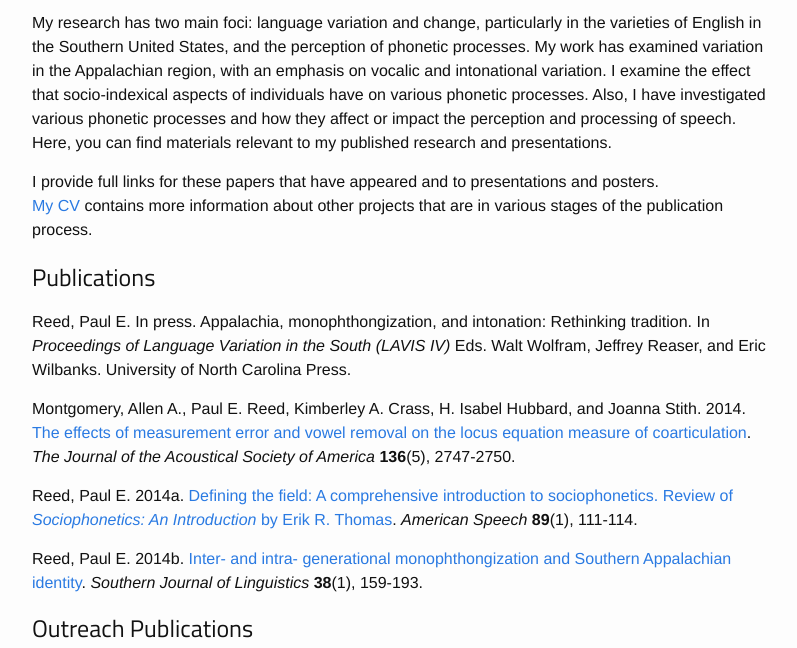
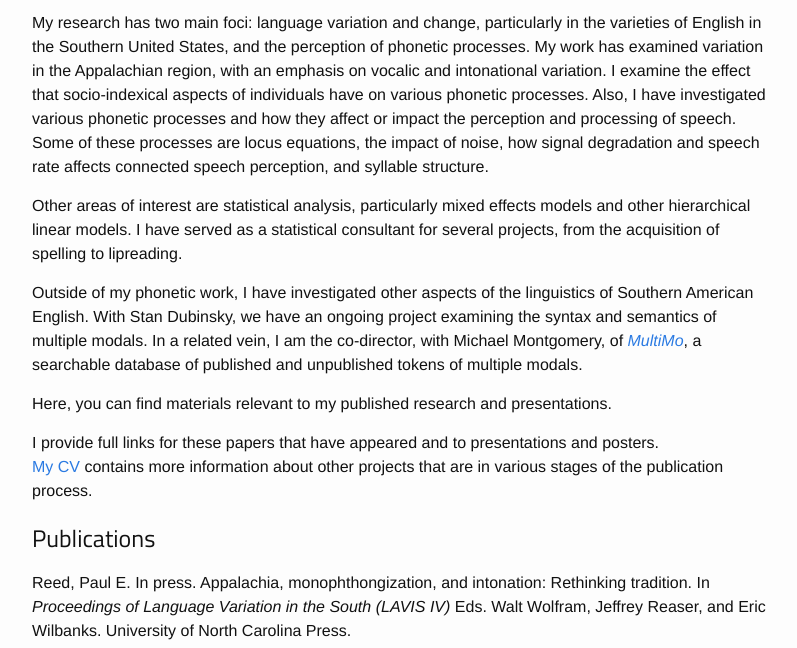
Before and after one commit to paulereed/paulereed.github.io, a Jekyll site: the page built from research.md, in a window 1280 px wide and 900 px high, cut to the strip 252-900 px from the top of the window. Shown: the whole strip, without its empty margins (238-1035 px from the left). Built offline with Jekyll 4.4.1, drawn with Linux system fonts in a browser that asks for light colours; some web fonts are replaced; some of the changed text lies outside the part shown.

Commit message:
Adding links, adjusting text

```diff
--- a/research.md
+++ b/research.md
@@ -11,7 +11,19 @@ English in the Southern United States, and the perception of phonetic processes.
 the Appalachian region, with an emphasis on vocalic and intonational variation. I examine the effect
 that socio-indexical aspects of individuals have on various phonetic processes. Also, I
 have investigated various phonetic processes and how they affect or impact the perception and
-processing of speech. Here, you can find materials relevant to my published research and presentations.
+processing of speech. Some of these processes are locus equations, the impact of noise,
+how signal degradation and speech rate affects connected speech perception, and syllable structure.
+
+Other areas of interest are statistical analysis, particularly mixed effects models and other
+hierarchical linear models. I have served as a statistical consultant for several projects, from
+the acquisition of spelling to lipreading.
+
+Outside of my phonetic work, I have investigated other aspects of the linguistics of Southern American English.
+With Stan Dubinsky, we have an ongoing project examining the syntax and semantics of multiple modals.
+In a related vein, I am the co-director, with Michael Montgomery, of
+*[MultiMo](http://artsandsciences.sc.edu/multimo/){:target='_blank'}*, a searchable database of published and unpublished tokens of multiple modals.
+
+Here, you can find materials relevant to my published research and presentations.
 
 I provide full links for these papers that have appeared and to presentations and posters.
 [My CV](http://paulereed.github.io/cv/) contains more information about other projects that
@@ -165,4 +177,4 @@ Association of Teachers of Spanish and Portuguese (AATSP) Annual Meeting. Washin
 
 Holt, D. Eric, and Paul E. Reed. 2011. *Native speaker perceptions of learners' connected
 speech processes in Spanish*. Poster presented at the Hispanic Linguistic Symposium. Athens, GA.
-October 6-9.
+October 6-9. ([pdf of poster](Holt_Reed_HLS_2011.pdf))
```
Also changed, not shown: about.md (+8 -2 lines), 2 other files.
